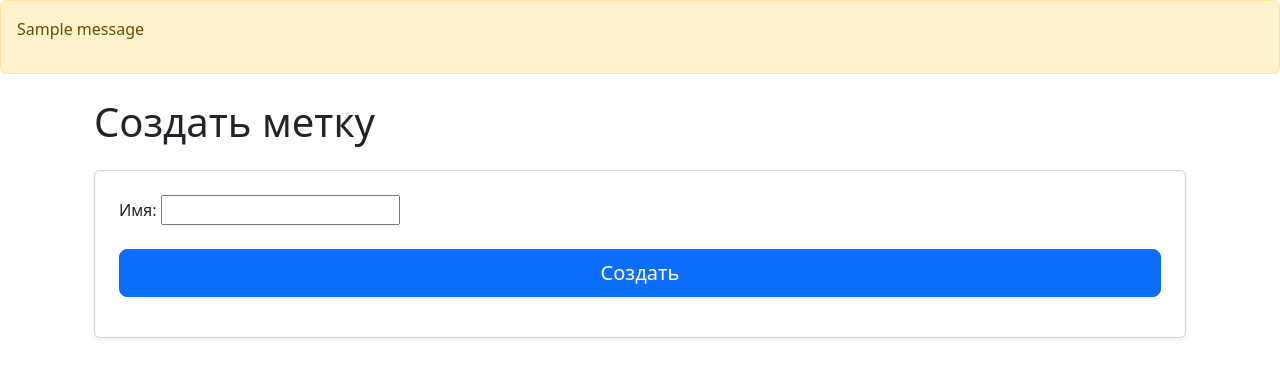
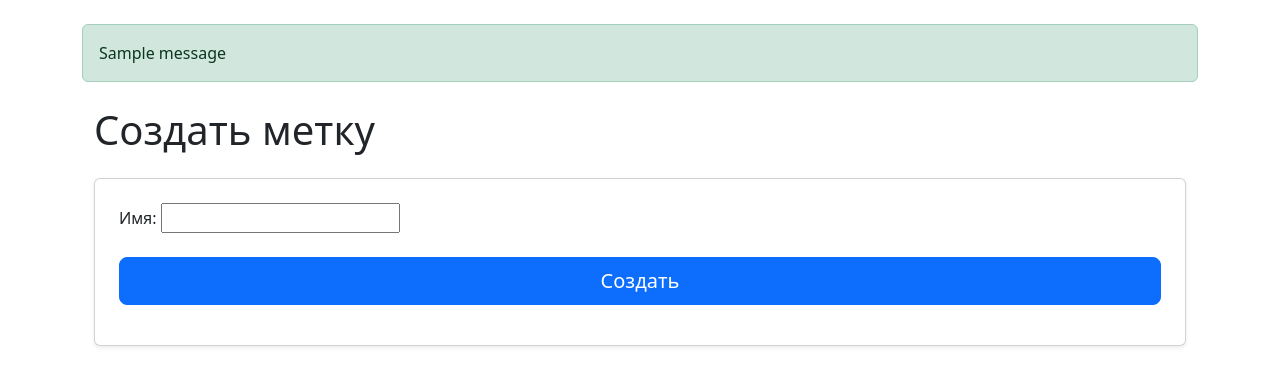
Before and after one commit to DanaSenko/python-project-52, a Django app: page /labels/create/ in a window 1280 px wide. Shown: the part 56-442 px from the top of the page. Run offline with Django 5.2, Linux system fonts and the light colour scheme; one stand-in notice (Sample message) is shown.

Commit message:
Update layout.html

```diff
--- a/task_manager/templates/layout.html
+++ b/task_manager/templates/layout.html
@@ -1,50 +1,87 @@
-<!DOCTYPE html>
+<!doctype html>
 <html lang="en">
     <head>
-    <meta charset="UTF-8">
-    <meta name="viewport" content="width=device-width, initial-scale=1.0">
+        <meta charset="UTF-8" />
+        <meta name="viewport" content="width=device-width, initial-scale=1.0" />
         <title>Mainpage</title>
     </head>
     <body>
         <head>
-        <meta charset="utf-8">
-        <meta name="viewport" content="width=device-width, initial-scale=1">
-        <link href="https://cdn.jsdelivr.net/npm/bootstrap@5.3.3/dist/css/bootstrap.min.css" rel="stylesheet" integrity="sha384-QWTKZyjpPEjISv5WaRU9OFeRpok6YctnYmDr5pNlyT2bRjXh0JMhjY6hW+ALEwIH" crossorigin="anonymous">
+            <meta charset="utf-8" />
+            <meta
+                name="viewport"
+                content="width=device-width, initial-scale=1"
+            />
+            <link
+                href="https://cdn.jsdelivr.net/npm/bootstrap@5.3.3/dist/css/bootstrap.min.css"
+                rel="stylesheet"
+                integrity="sha384-QWTKZyjpPEjISv5WaRU9OFeRpok6YctnYmDr5pNlyT2bRjXh0JMhjY6hW+ALEwIH"
+                crossorigin="anonymous"
+            />
         </head>
         <nav class="navbar navbar-expand-lg bg-body-tertiary">
             <div class="container-fluid">
-          <a class="navbar-brand" href="{% url 'index' %}">Менеджер задач</a>
-          <button class="navbar-toggler" type="button" data-bs-toggle="collapse" data-bs-target="#navbarNavAltMarkup" aria-controls="navbarNavAltMarkup" aria-expanded="false" aria-label="Toggle navigation">
+                <a class="navbar-brand" href="{% url 'index' %}"
+                    >Менеджер задач</a
+                >
+                <button
+                    class="navbar-toggler"
+                    type="button"
+                    data-bs-toggle="collapse"
+                    data-bs-target="#navbarNavAltMarkup"
+                    aria-controls="navbarNavAltMarkup"
+                    aria-expanded="false"
+                    aria-label="Toggle navigation"
+                >
                     <span class="navbar-toggler-icon"></span>
                 </button>
                 <div class="collapse navbar-collapse" id="navbarNavAltMarkup">
                     <div class="navbar-nav">
-              <a class="nav-link active" href="{% url 'users_list' %}">Пользователи</a>
+                        <a class="nav-link active" href="{% url 'users_list' %}"
+                            >Пользователи</a
+                        >
                         {% if user.is_authenticated %}
-              <a class="nav-link" href="{% url 'statuses:status_list' %}">Статусы</a>
-              <a class="nav-link" href="{% url 'labels:label_list' %}">Метки</a>
-              <a class="nav-link" href="{% url 'tasks:task_list' %}">Задачи</a>
+                        <a
+                            class="nav-link"
+                            href="{% url 'statuses:status_list' %}"
+                            >Статусы</a
+                        >
+                        <a class="nav-link" href="{% url 'labels:label_list' %}"
+                            >Метки</a
+                        >
+                        <a class="nav-link" href="{% url 'tasks:task_list' %}"
+                            >Задачи</a
+                        >
                         <form action="{% url 'logout' %}" method="post">
                             {% csrf_token %}
-                <button type="submit" class="nav-link btn btn-link">Выход</button>
+                            <button type="submit" class="nav-link btn btn-link">
+                                Выход
+                            </button>
                         </form>
                         {% else %}
                         <a class="nav-link" href="{% url 'login' %}">Вход</a>
-            <a class="nav-link" href="{% url 'create_user' %}">Регистрация</a>
+                        <a class="nav-link" href="{% url 'create_user' %}"
+                            >Регистрация</a
+                        >
                         {% endif %}
                     </div>
                 </div>
             </div>
         </nav>
-    {% block sidebar %}
-      {% if messages %}
-      <div class="alert alert-warning">
+
+        {% block sidebar %} {% if messages %}
+        <div class="container mt-4">
             {% for message in messages %}
-              <p>{{ message }}</p>
+            <div
+                class="alert alert-{{ message.tags }} alert-dismissible fade show"
+                role="alert"
+            >
+                {{ message }}
+            </div>
             {% endfor %}
         </div>
-      {% endif %}
-    {% endblock sidebar %}
+        {% endif %} {% endblock sidebar %}
+
         <main class="flex-grow-1">
             <div id="content" class="container-lg mt-3">
                 {% block content %}{% endblock %}
```
Lines whose indentation alone changed are shown as unchanged.
